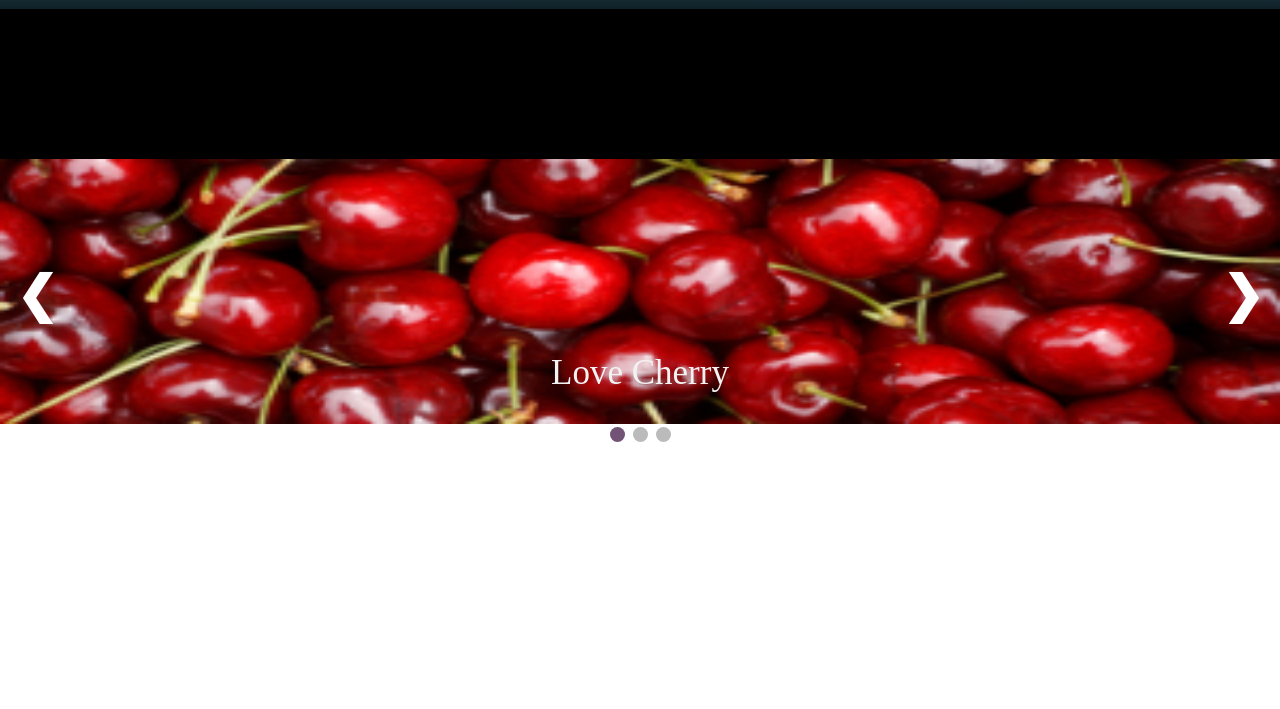
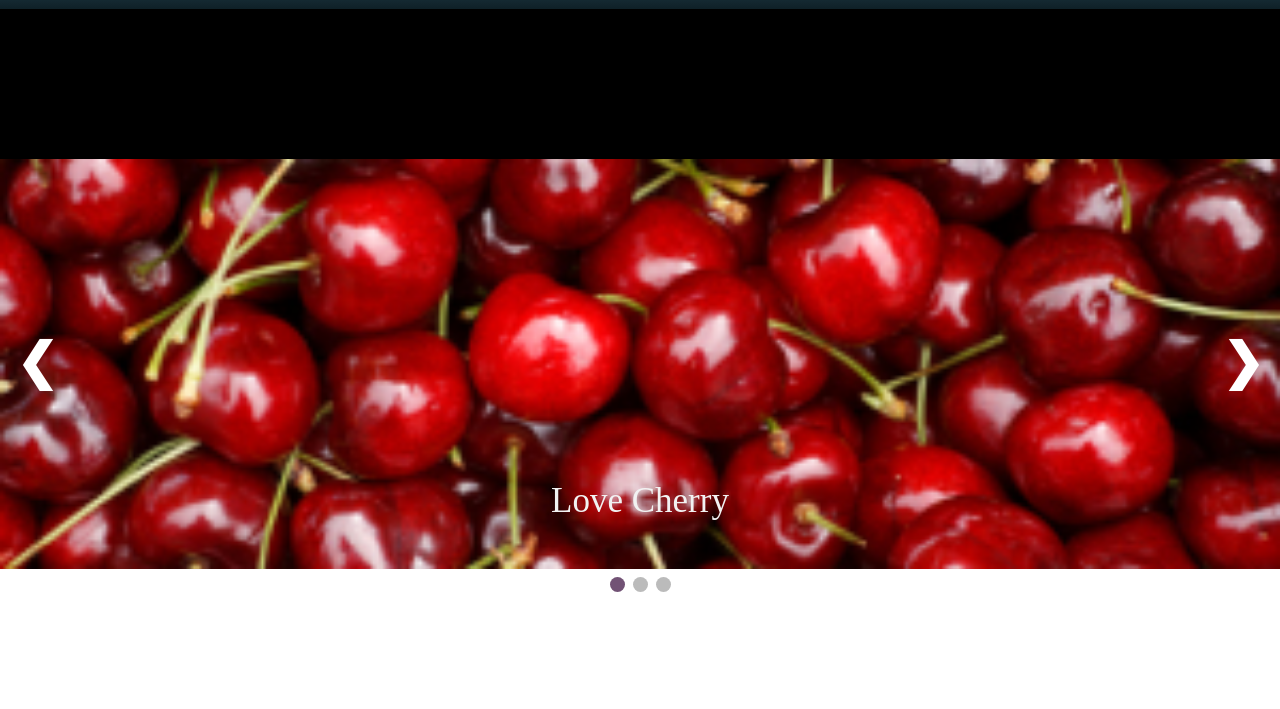
Before and after one commit to kirin059/my_website, a plain HTML site: page index.html in a window 1280 px wide. Shown: the part 91-800 px from the top of the page. Drawn offline with Linux system fonts and the light colour scheme.

Commit message:
Add files via upload

```diff
--- a/index.html
+++ b/index.html
@@ -71,17 +71,17 @@
     <div class="slideshow-container">
 
         <div class="mySlides fade">   <!--mySlides와 fade라는 class를 2개 적용한 것-->
-            <img src="image01.jpg" alt="cherry image" style="width:100%; height:265px;" />
+            <img src="image01.jpg" alt="cherry image" style="width:100%; height:410px;" />
             <div class="text">Love Cherry</div>
         </div>
 
         <div class="mySlides fade">
-            <img src="image02.jpg" alt="orange image" style="width:100%; height:265px;" />
+            <img src="image02.jpg" alt="orange image" style="width:100%; height:410px;" />
             <div class="text">Love Orange</div>
         </div>
 
         <div class="mySlides fade">
-            <img src="image03.jpg" alt="banana image" style="width:100%; height:265px;" />
+            <img src="image03.jpg" alt="banana image" style="width:100%; height:410px;" />
             <div class="text">Love Banana</div>
         </div>
 
--- a/style.css
+++ b/style.css
@@ -217,7 +217,7 @@ h1 {
   /* ----------Section(2)---------- */
 .mySlides {
     width:100%;
-    height:250px;
+    height:400px;
 }
 img {
     vertical-align: middle;
@@ -262,7 +262,7 @@ img {
       font-size: 35px;
       padding: 8px 12px;
       position: absolute;
-      bottom: 8px;
+      bottom: 30px;
       width: 100%;
       text-align: center;
     }
```
